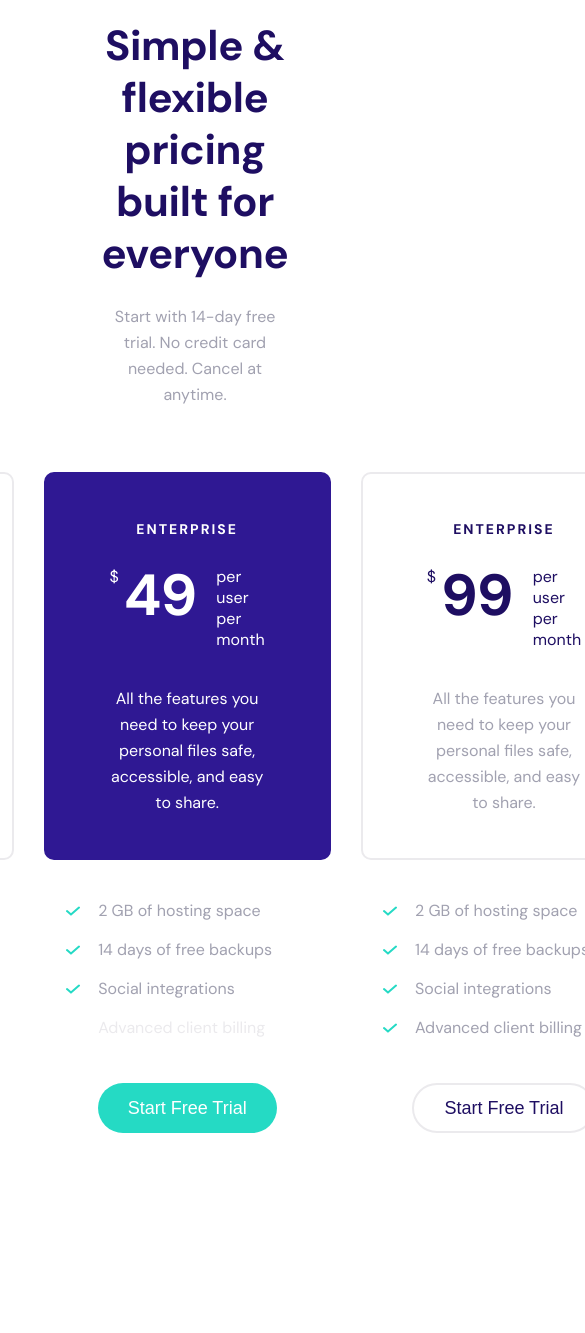
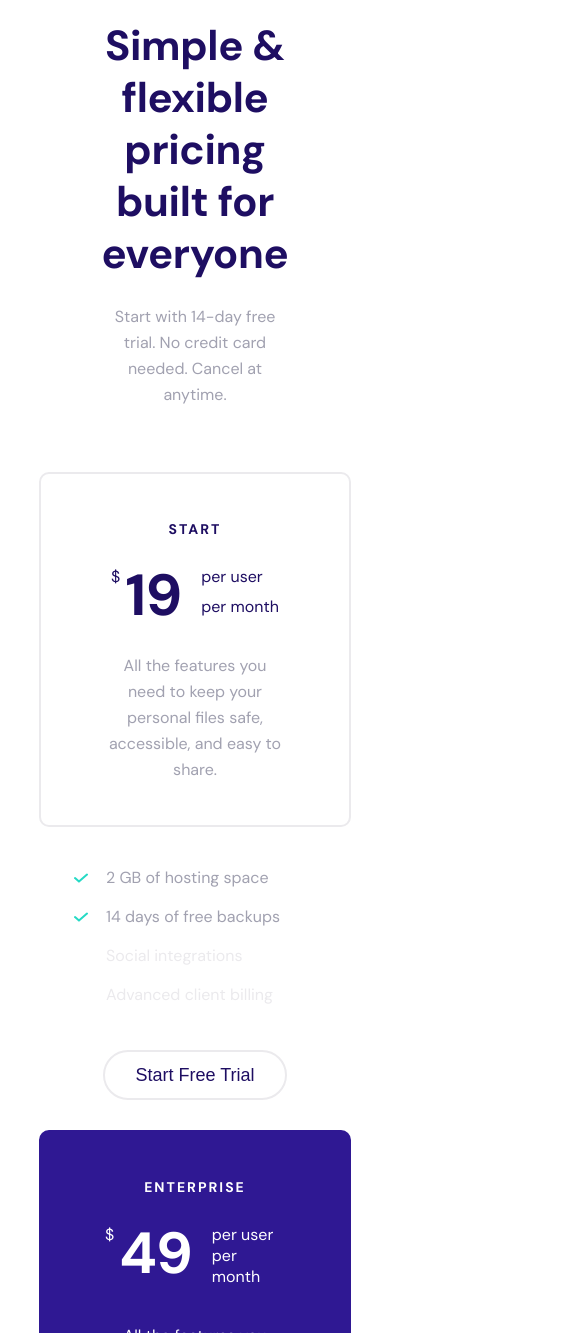
Before and after one commit to SebastianJedrak/landing-page-lex, a React (Vite) app: page /pricing in a window 390 px wide. Shown: the top 1333 px of the page, 585 px wide, since content can reach past the window. Before the commit the page ends 1152 px from the top, so only its background shows below. Built offline with nearby package versions, Linux system fonts and the light colour scheme; sample sign-in values are in the browser's storage.

Commit message:
style: responsiveness of Pricing

```diff
--- a/src/components/pages/Pricing.scss
+++ b/src/components/pages/Pricing.scss
@@ -23,5 +23,9 @@
     display: flex;
     gap: 30px;
     justify-content: center;
+
+    @media (max-width: $breakpoint-md) {
+      flex-direction: column;
+    }
   }
 }
```
